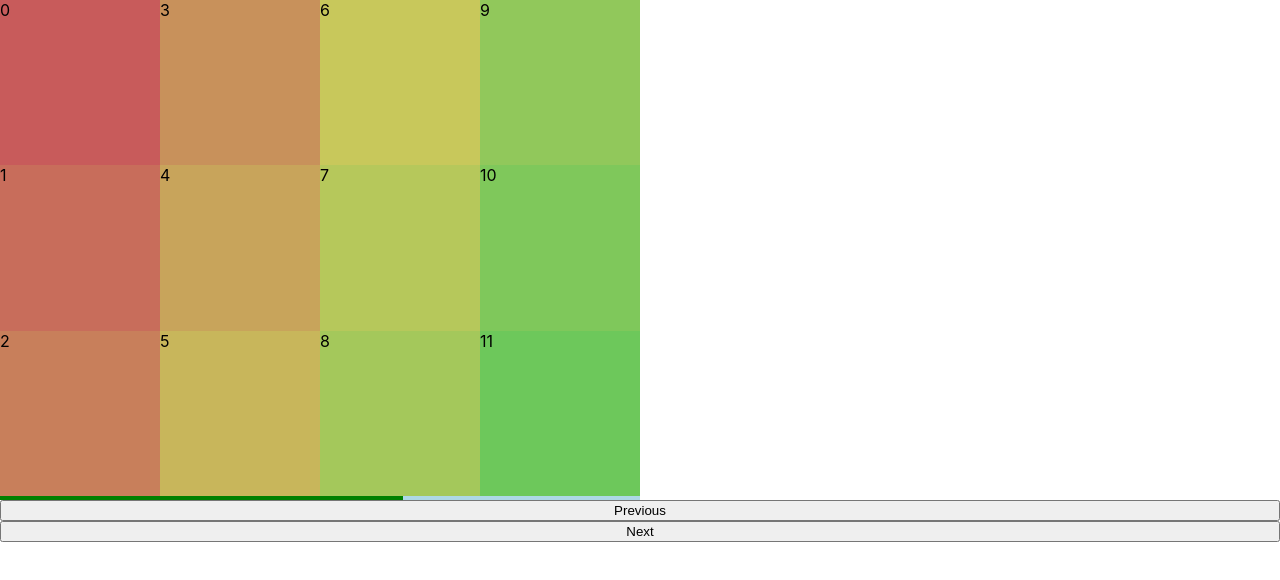
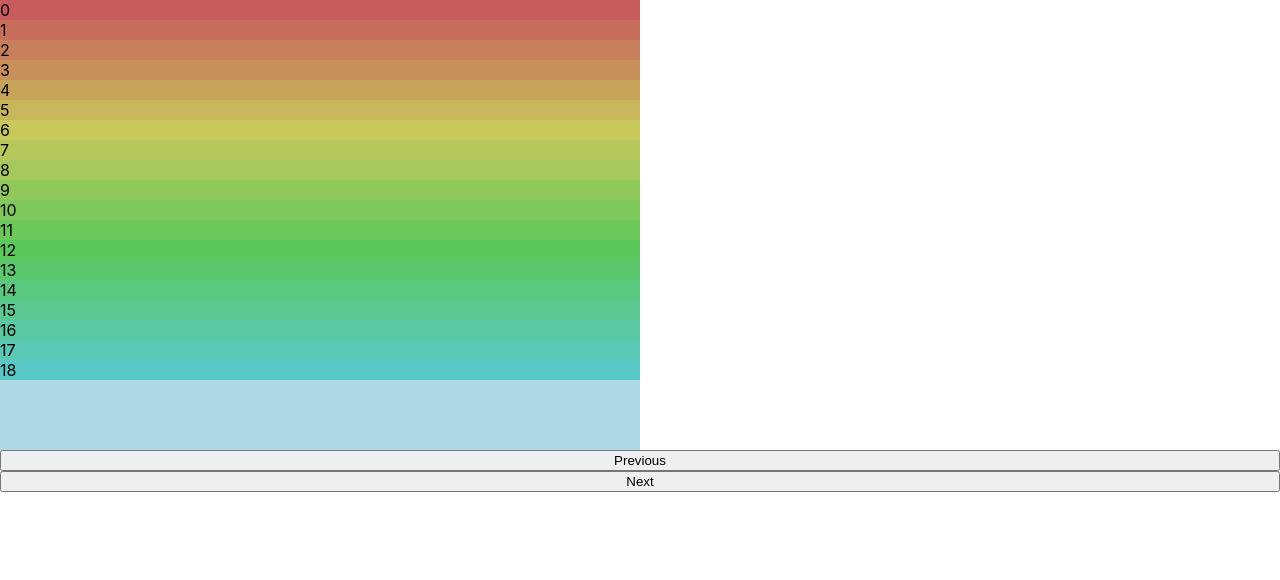
Before and after one commit to GuillaumeNachury/widgetdemo, a React (Create React App) app: page / in a window 1280 px wide. Shown: the top 580 px of the page. Built offline with nearby package versions, Linux system fonts and the light colour scheme.

Commit message:
Added new feature : Set grid params (col and row number) via query string

```diff
--- a/src/App.js
+++ b/src/App.js
@@ -23,13 +23,12 @@ class App extends Component {
     else{
       this.props.requestCompanyGridScrollNext();
     }
-    //this.setState({currentSnap:this.state.currentSnap + (prev ?  -1:1)})
   }
 
   render() {
     return (
       <div className="App">
-        <GridWidget style={{height:500, width:'50%', backgroundColor:'lightblue'}}/>
+        <GridWidget style={{height:450, width:'50%', backgroundColor:'lightblue'}}/>
         <button onClick={()=>this._snapTo()}>Previous</button>
         <button onClick={()=>this._snapTo(false)}>Next</button>
       </div>
--- a/src/components/GridWidget.js
+++ b/src/components/GridWidget.js
@@ -10,9 +10,11 @@ import MozaiGrid, {CellOrganisation} from './MozaiGrid';
 class GridWidget extends React.Component{
 
     render(){
-        return  <MozaiGrid rows={3} cols={4}
-                    currentSnap={this.props.snapPosition}
-                    data={this.props.companyData}
+        const {companyData,snapPosition, gridParams } = this.props;
+
+        return  <MozaiGrid rows={gridParams.rows} cols={gridParams.cols}
+                    currentSnap={snapPosition}
+                    data={companyData}
                     style={{...this.props.style}}
                     cellOrganisation={CellOrganisation.COLUMN}
                     showProgressBar = {true}
@@ -26,7 +28,8 @@ class GridWidget extends React.Component{
 function mapStateToProps(store, ownProps){
     return {
         companyData : store.appContent.companyData,
-        snapPosition:store.appContent.companyGridSnapPosition
+        snapPosition:store.appContent.companyGridSnapPosition,
+        gridParams:store.appContent.companyGridParams
     }
   }
 
--- a/src/components/MozaiGrid/index.js
+++ b/src/components/MozaiGrid/index.js
@@ -87,7 +87,10 @@ class MozaiGrid extends React.Component{
         return this.props.data.map((entry,idx) =>  <MozaiCell key={'cell'+idx} id={idx} style={{...cellSize, display:"flex"}} />);
     }
 
-    render(){
+    /**
+     * Render the grid
+     */
+    renderGrid(){
         const cellSize = this._findCellSize();
         const _maxCol = Math.ceil(this.props.data.length / this.props.rows);
 
@@ -114,6 +117,35 @@ class MozaiGrid extends React.Component{
                 </div>
     }
 
+    /**
+     * Render a place holder while waiting for the data to load
+     * or the cols / rows counts to get computed
+     */
+    renderPlaceHolder(msg){
+        return <div style={{display:'flex',
+                flexDirection:'column',
+                justifyContent:'center',
+                alignItems:'center',
+                width:this.props.parentWidth,
+                height:this.props.parentHeight,
+                }}>
+                   {msg}
+                </div>
+    }
+
+    render(){
+        const {cols, rows, data} = this.props;
+        if(cols === undefined || rows === undefined){
+            return this.renderPlaceHolder("Missing params")
+        }
+        else if(data === undefined || data.length === 0){
+            return this.renderPlaceHolder("Loading data...")
+        }
+        else{
+            return this.renderGrid();
+        }
+    }
+
 }
 
 export const CellOrganisation = {
--- a/src/index.js
+++ b/src/index.js
@@ -10,8 +10,17 @@ import * as serviceWorker from './serviceWorker';
 
 import AppStore from './reducers';
 import AsyncDispatchMiddleware from './middlewares';
+import {extractParams} from './utils/URLParser';
+import {setCompanyGridParams} from './actions';
 
 const store = createStore(AppStore, applyMiddleware(AsyncDispatchMiddleware));
+
+/**
+ * Try to get company widget params (i.e. cwcols & cwrows ) from the URL
+ * ?cwcols=4&cwrows=2
+ */
+const cwParams = extractParams(["cwcols", "cwrows"]);
+store.dispatch(setCompanyGridParams({cols:Number(cwParams.cwcols), rows:Number(cwParams.cwrows)}));
 
 ReactDOM.render(<Provider store={store}><App /></Provider>, document.getElementById('root'));
 
--- a/src/reducers/AppContent.js
+++ b/src/reducers/AppContent.js
@@ -1,5 +1,6 @@
 /**
  * Main app reducer
+ *
  * @author Guillaume Nachury
  */
 import {ACTION_TYPES} from '../actions';
@@ -26,7 +27,10 @@ const initialState = {
         {name:'aaa'},
         {name:'aaa'},
       ],
-      companyGridSnapPosition : 0
+      companyGridSnapPosition : 0,
+      companyGridParams :{
+
+      }
 }
 
 const reducer = spy((state, action)=>{
@@ -38,9 +42,11 @@ const reducer = spy((state, action)=>{
     }
 
     switch(action.type){
+        case ACTION_TYPES.SET_COMPANYGRID_PARAMS:
+            return {...state, companyGridParams:{...state.companyGridParams, ...action.params}}
         case ACTION_TYPES.COMPANYGRID_SCROLL_NEXT:
             return {...state, companyGridSnapPosition:state.companyGridSnapPosition+1}
-            case ACTION_TYPES.COMPANYGRID_SCROLL_PREVIOUS:
+        case ACTION_TYPES.COMPANYGRID_SCROLL_PREVIOUS:
             return {...state, companyGridSnapPosition:state.companyGridSnapPosition-1}
         default :
         return {...state};
--- /dev/null
+++ b/src/utils/URLParser.js
@@ -0,0 +1,21 @@
+/**
+ * Helper file to process the href data
+ *
+ * @author Guillaume Nachury
+ */
+
+ /**
+  * Methods that will pull specific params from the search query
+  * @param {Array} paramsToExtract List of properties to pull from the search params
+  */
+export const extractParams = paramsToExtract =>{
+    const termsMap = new Map(window.location.search.substr(1).split("&").map(term=>term.split('=')));
+    const retObject = {};
+
+    paramsToExtract.forEach(el => {
+        retObject[el] = termsMap.get(el);
+    });
+
+    return retObject;
+
+}
```
